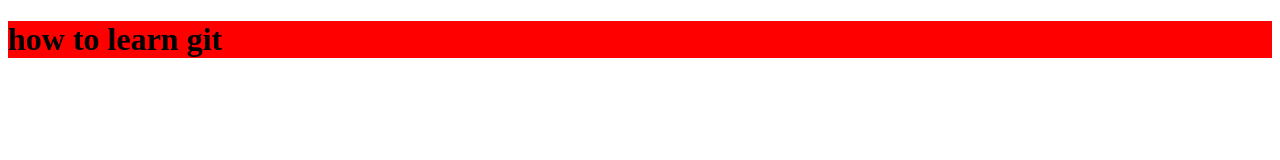
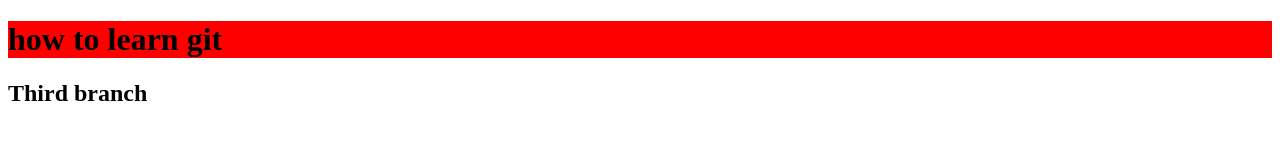
Before and after one commit to 66719/Git-Learning, a plain HTML site: page index.html in a window 1280 px wide. Drawn offline with Linux system fonts and the light colour scheme.

Commit message:
first for third

```diff
--- a/index.html
+++ b/index.html
@@ -8,5 +8,6 @@
 </head>
 <body>
     <h1>how to learn git</h1>
+    <h2>Third branch</h2>
 </body>
 </html>
```
Also changed, not shown: style.css (line endings or trailing spaces).
